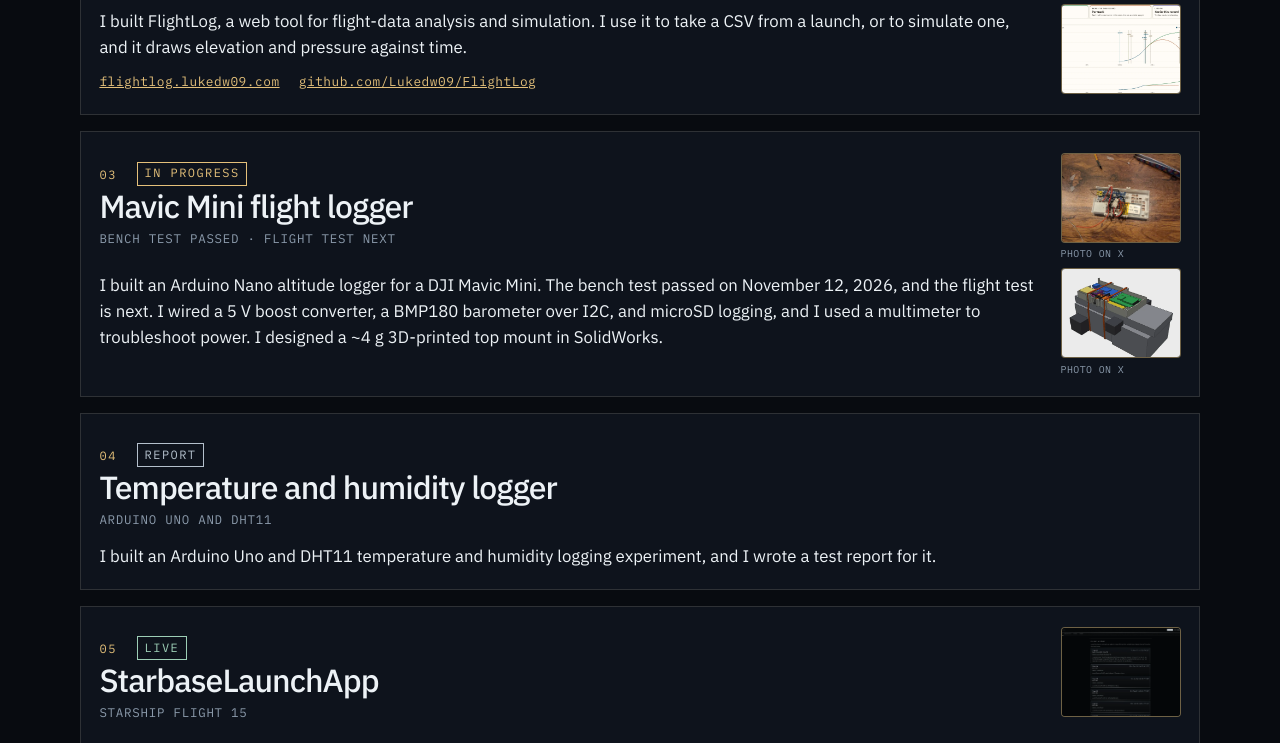
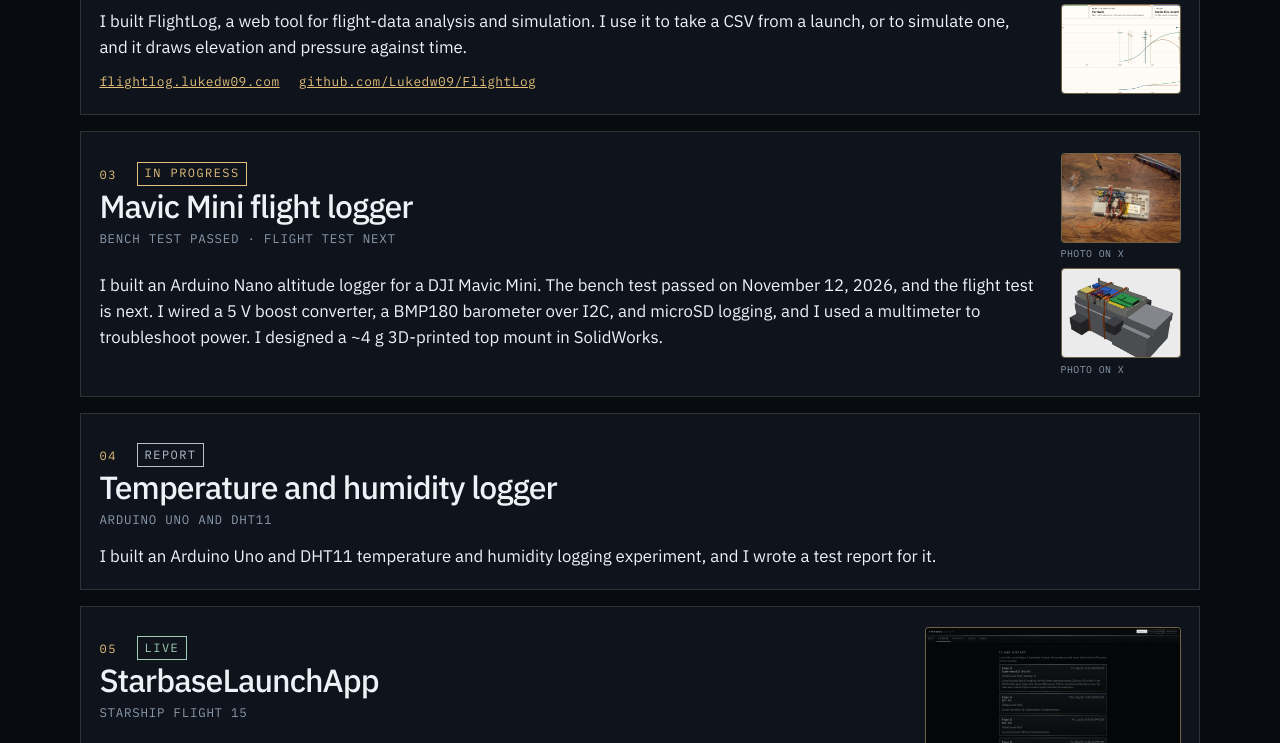
Before and after one commit to Lukedw09/lukedw09.com, a plain HTML site: page projects/index.html in a window 1280 px wide. Shown: the part 735-1478 px from the top of the page. Drawn offline with Linux system fonts and the light colour scheme.

Commit message:
Enlarge single project thumbnails.
A project with one picture now shows it about 256px wide on a desktop, at its own aspect ratio, in the side column. Pairs stay at the smaller 4:3 frames.

Co-authored-by: Luke de Wet <Lukedw09@users.noreply.github.com>

```diff
--- a/css/site.css
+++ b/css/site.css
@@ -550,6 +550,23 @@ figcaption {
   color: var(--amber);
 }
 
+.project-shots:has(> .shot:only-child) {
+  width: min(15rem, 65%);
+}
+
+.project-shots:has(> .shot:only-child) .shot {
+  width: 100%;
+  height: auto;
+  aspect-ratio: auto;
+}
+
+.project-shots:has(> .shot:only-child) .shot img {
+  position: static;
+  width: 100%;
+  height: auto;
+  object-fit: contain;
+}
+
 .shot-dialog {
   max-width: min(1120px, calc(100vw - 1.5rem));
   max-height: calc(100vh - 1.5rem);
@@ -877,6 +894,15 @@ meter::-moz-meter-bar {
     flex-direction: column;
     margin-top: 0.15rem;
   }
+
+  .project:has(> .project-shots > .shot:only-child) {
+    grid-template-columns: minmax(0, 1fr) 16rem;
+  }
+
+  .project:has(> .project-shots > .shot:only-child) > .project-shots {
+    width: 16rem;
+    max-width: none;
+  }
 }
 
 @media (prefers-reduced-motion: reduce) {
```
